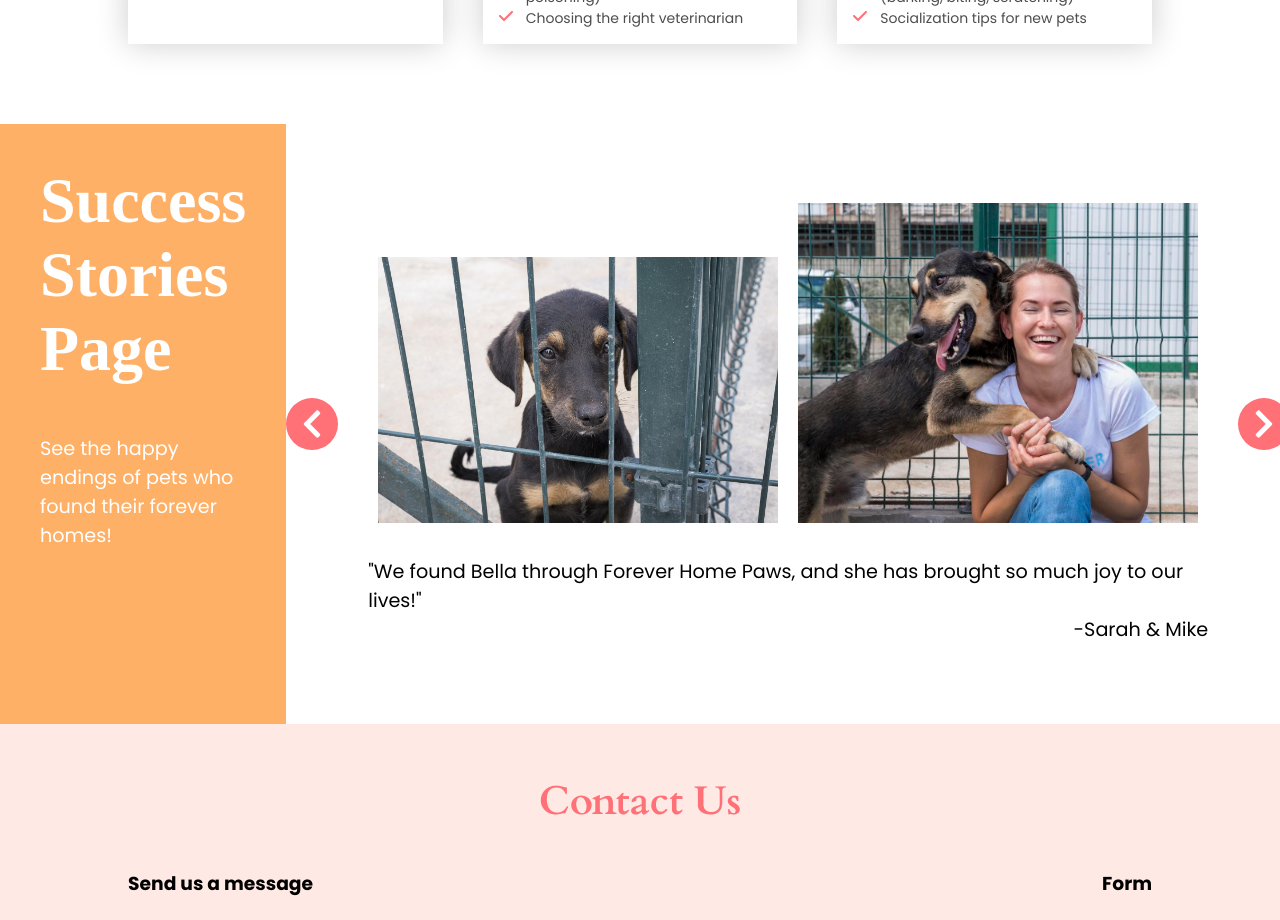
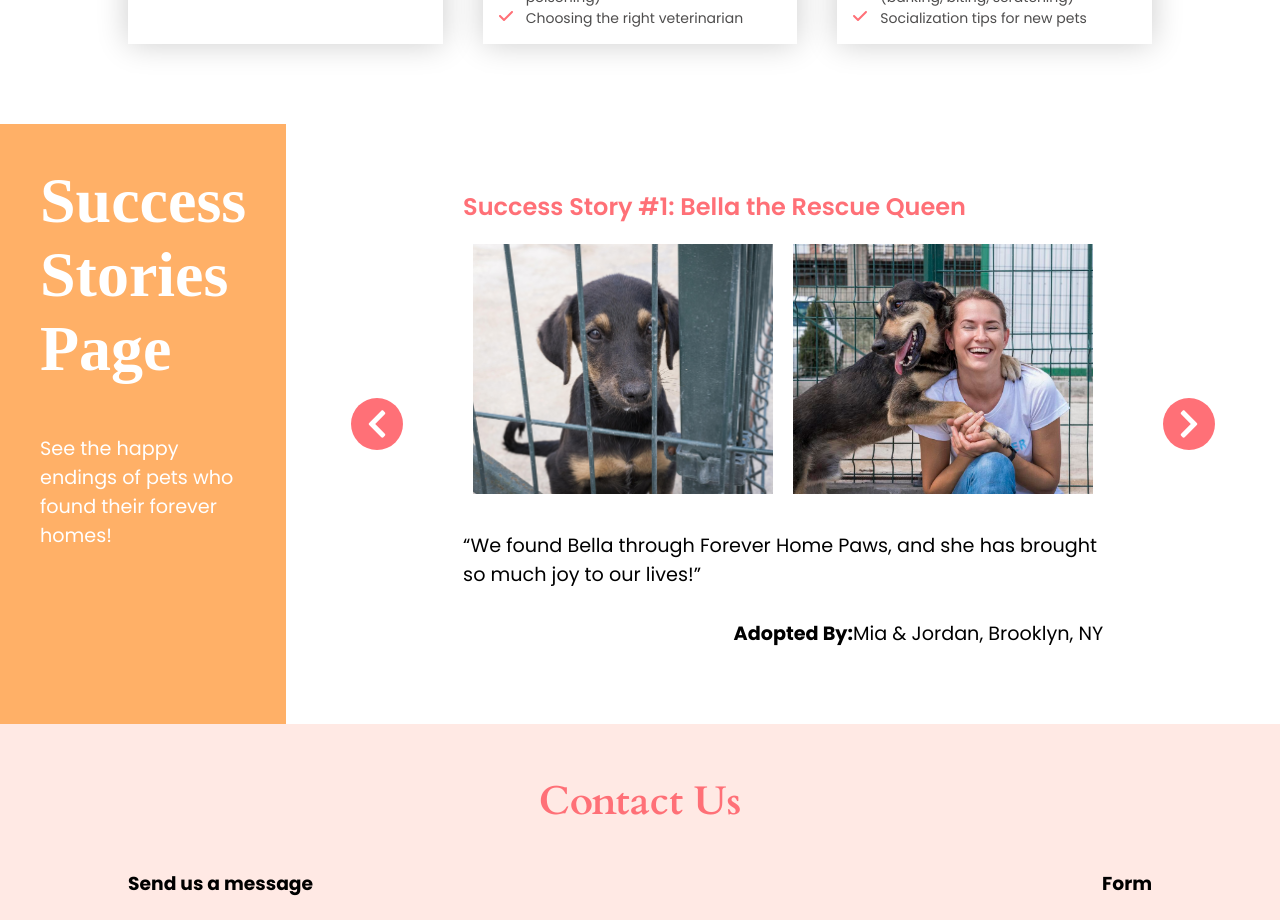
Before and after one commit to nalliethan/Forever-Home-Paws, a React (Vite) app: page / in a window 1280 px wide. Shown: the part 1620-2540 px from the top of the page. Built offline with nearby package versions, Linux system fonts and the light colour scheme.

Commit message:
Modify Story component and add images.

```diff
--- a/src/components/Story/Story.css
+++ b/src/components/Story/Story.css
@@ -26,7 +26,9 @@
 .story-wrapper{
     display: flex;
     align-items: center;
+    gap: 30px;
     margin: 0 auto;
+    font-family: var(--font-secondary);
 }
 
 .story-wrapper button{
@@ -42,7 +44,7 @@
 }
 
 .story-slider{
-    width: 900px;
+    width: 700px;
     display: flex;
     white-space: nowrap;
     align-items: center;
@@ -50,24 +52,27 @@
     scroll-behavior: smooth;
 }
 
-.story-slider::-webkit-scrollbar {
-    display: none; /* Chrome, Safari, Opera */
-  }
-
 .story-card{
     margin: 0 30px;
-    max-width: 900px;
+    max-width: 800px;
 }
 
+.story-card-title{
+    padding-block: 20px;
+    font-weight: 600;
+    color: var(--pink-color);
+}
 
 .story-card-image img{
-    width: 400px;
+    width: 300px;
+    height: 250px;
     margin-inline: 10px;
+    object-fit: cover;
 }
 
 .story-card .story-card-text{
-    max-width: 900px;
-    margin-top: 30px;
+    max-width: 800px;
+    margin-block: 30px;
     font-size: 1.2rem;
     text-wrap: wrap;
     font-family: var(--font-secondary);
@@ -75,4 +80,5 @@
 
 .story-card .story-card-text .name{
     text-align: right;
+    margin-top: 30px;
 }
--- a/src/components/Story/Story.jsx
+++ b/src/components/Story/Story.jsx
@@ -2,13 +2,14 @@ import React, { useRef } from 'react'
 import './Story.css'
 import story_1A from '../../assets/story_1A.jpg'
 import story_1B from '../../assets/story_1B.jpg'
+import story_2A from '../../assets/story_2A.jpg'
+import story_2B from '../../assets/story_2B.jpg'
 import { FaChevronLeft, FaChevronRight } from "react-icons/fa";
 
 const Story = () => {
   const sliderRef = useRef(null);
-
   const scroll = (direction) => {
-    const scrollAmount = 900
+    const scrollAmount = 800
     if (direction === 'left') {
       sliderRef.current.scrollLeft -= scrollAmount
     } else {
@@ -16,6 +17,25 @@ const Story = () => {
     }
   }
 
+
+  const storyLists = [
+    {
+      id:1,
+      title: "Bella the Rescue Queen",
+      message:"We found Bella through Forever Home Paws, and she has brought so much joy to our lives!",
+      adoptBy: "Mia & Jordan, Brooklyn, NY",
+      img1: story_1A,
+      img2: story_1B,
+    },
+    {
+      id:2,
+      title: "Milo the Tabby Cat",
+      message:"I thought I was giving him a home, but he gave me a purpose.",
+      adoptBy: " Zoe, Los Angeles, CA",
+      img1: story_2A,
+      img2: story_2B,
+    },
+  ]
   return (
     <div className='story'>
       <div className="title">
@@ -24,46 +44,37 @@ const Story = () => {
       </div>
 
       <div className="story-wrapper">
-        <button className="scroll-btn left" onClick={() => scroll('left')}><FaChevronLeft /></button>
+        <button className="scroll-btn left" onClick={() => scroll('left')}>
+          <FaChevronLeft />
+        </button>
+
         <div className="story-slider" ref={sliderRef}>
-          <div className="story-card">
-            <div className="story-card-image">
-              <img src={story_1A} alt="" />
-              <img src={story_1B} alt="" />
-            </div>
+          {
+            storyLists.map((list) => {
+             return <div className="story-card" key={list.id}>
+                <h2 className="story-card-title">
+                  {`Success Story #${list.id}: ${list.title}`}
+                </h2>
 
-            <div className="story-card-text">
-              <p>"We found Bella through Forever Home Paws, and she has brought so much joy to our lives!"</p>
-              <p className='name'>-Sarah & Mike</p>
-            </div>
-          </div>
+                <div className="story-card-image">
+                  <img src={list.img1} alt="" />
+                  <img src={list.img2} alt="" />
+                </div>
 
-          <div className="story-card">
-            <div className="story-card-image">
-              <img src={story_1A} alt="" />
-              <img src={story_1B} alt="" />
-            </div>
+                <div className="story-card-text">
+                  <q>{list.message}</q>
+                  <p className='name'><b>Adopted By:</b>{list.adoptBy}</p>
+                </div>
+              </div>
 
-            <div className="story-card-text">
-              <p>"We found Bella through Forever Home Paws, and she has brought so much joy to our lives!"</p>
-              <p className='name'>-Sarah & Mike</p>
-            </div>
-          </div>
+            })
+          }
 
-          <div className="story-card">
-            <div className="story-card-image">
-              <img src={story_1A} alt="" />
-              <img src={story_1B} alt="" />
-            </div>
-
-            <div className="story-card-text">
-              <p>"We found Bella through Forever Home Paws, and she has brought so much joy to our lives!"</p>
-              <p className='name'>-Sarah & Mike</p>
-            </div>
-          </div>
         </div>
 
-        <button className="scroll-btn right" onClick={() => scroll('right')}><FaChevronRight /></button>
+        <button className="scroll-btn right" onClick={() => scroll('right')}>
+          <FaChevronRight />
+        </button>
       </div>
     </div>
   )
```
Also changed, not shown: src/assets/story_2A.jpg (added), src/assets/story_2B.jpg (added).
